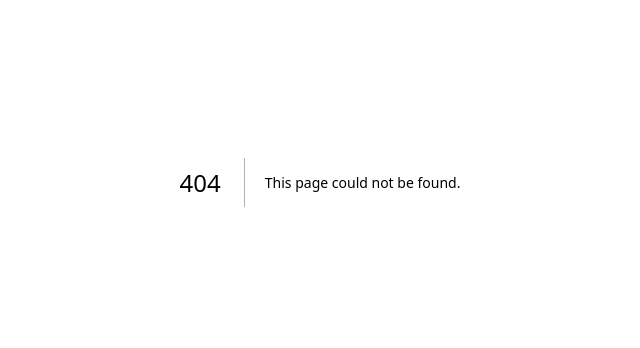
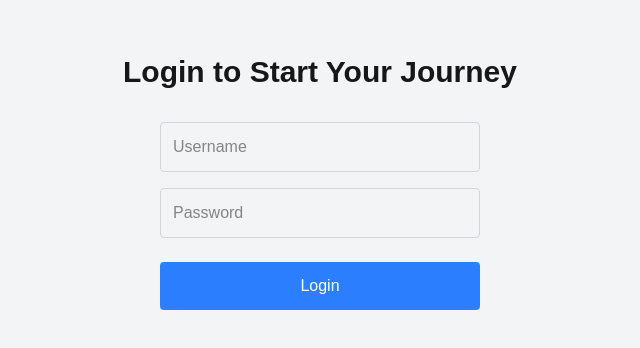
Before and after one commit to RigersUliu/ai-tourism-guide, a Next.js app: page /login in a window 1280 px wide. Before the commit this address had no page. Shown: the part 218-566 px from the top of the page, without its empty margins (320-960 px from the left). Built offline with nearby package versions, Linux system fonts and the light colour scheme.

Commit message:
made adjusments

```diff
--- /dev/null
+++ b/src/app/api/ai/route.ts
@@ -0,0 +1,13 @@
+import { NextResponse } from 'next/server';
+
+export async function POST(request: Request) {
+  const { query } = await request.json();
+
+  const aiResponse = await getAIResponse(query);
+
+  return NextResponse.json({ answer: aiResponse });
+}
+
+async function getAIResponse(query: string) {
+  return `Here’s some information about ${query}.`; // !Replace with actual API call to DeepSeek
+}
--- /dev/null
+++ b/src/app/chat/page.tsx
@@ -0,0 +1,55 @@
+import { useState, useEffect } from 'react';
+import { useSearchParams } from 'next/navigation';
+
+const ChatbotPage = () => {
+  const [message, setMessage] = useState('');
+  const [chatHistory, setChatHistory] = useState<string[]>([]);
+  const searchParams = useSearchParams();
+  const city = searchParams.get('city');
+
+  const fetchAIResponse = async (query: string) => {
+    const res = await fetch('/api/ai', {
+      method: 'POST',
+      headers: { 'Content-Type': 'application/json' },
+      body: JSON.stringify({ query: `Tell me about ${city} and its tourist attractions.` }),
+    });
+    const data = await res.json();
+    setChatHistory((prev) => [...prev, `AI: ${data.answer}`]);
+  };
+
+  const handleSubmit = (e: React.FormEvent) => {
+    e.preventDefault();
+    setChatHistory((prev) => [...prev, `You: ${message}`]);
+    fetchAIResponse(message);
+    setMessage('');
+  };
+
+  useEffect(() => {
+    if (city) {
+      setChatHistory([`Welcome to the tour guide for ${city}! How can I help you?`]);
+    }
+  }, [city]);
+
+  return (
+    <div className="flex flex-col items-center justify-center min-h-screen bg-gray-100">
+      <h1 className="text-3xl font-bold">Chatbot for {city}</h1>
+      <div className="mt-6 space-y-4">
+        {chatHistory.map((msg, index) => (
+          <p key={index} className="text-lg">{msg}</p>
+        ))}
+      </div>
+      <form onSubmit={handleSubmit} className="mt-6">
+        <input
+          type="text"
+          value={message}
+          onChange={(e) => setMessage(e.target.value)}
+          placeholder="Ask something about the city"
+          className="p-3 border border-gray-300 rounded"
+        />
+        <button type="submit" className="ml-2 px-4 py-2 bg-blue-500 text-white rounded hover:bg-blue-600">Send</button>
+      </form>
+    </div>
+  );
+};
+
+export default ChatbotPage;
--- /dev/null
+++ b/src/app/login/page.tsx
@@ -0,0 +1,42 @@
+// app/login/page.tsx
+import { useState } from 'react';
+import { useRouter } from 'next/navigation';
+
+const LoginPage = () => {
+  const [username, setUsername] = useState('');
+  const [password, setPassword] = useState('');
+  const router = useRouter();
+
+  const handleLogin = (e: React.FormEvent) => {
+    e.preventDefault();
+    // Authentication logic (JWT/OAuth) will go here.
+    router.push('/map');
+  };
+
+  return (
+    <div className="flex flex-col items-center justify-center min-h-screen bg-gray-100">
+      <h1 className="text-3xl font-bold">Login to Start Your Journey</h1>
+      <form className="mt-6 w-80" onSubmit={handleLogin}>
+        <input
+          type="text"
+          placeholder="Username"
+          value={username}
+          onChange={(e) => setUsername(e.target.value)}
+          className="w-full p-3 mt-2 border border-gray-300 rounded"
+        />
+        <input
+          type="password"
+          placeholder="Password"
+          value={password}
+          onChange={(e) => setPassword(e.target.value)}
+          className="w-full p-3 mt-4 border border-gray-300 rounded"
+        />
+        <button type="submit" className="w-full p-3 mt-6 bg-blue-500 text-white rounded hover:bg-blue-600">
+          Login
+        </button>
+      </form>
+    </div>
+  );
+};
+
+export default LoginPage;
--- /dev/null
+++ b/src/app/map/page.tsx
@@ -0,0 +1,25 @@
+import { useRouter } from 'next/navigation';
+
+const MapPage = () => {
+  const router = useRouter();
+
+  const handleCitySelection = (city: string) => {
+    router.push(`/chat?city=${city}`);
+  };
+
+  return (
+    <div className="flex flex-col items-center justify-center min-h-screen bg-gray-100">
+      <h1 className="text-3xl font-bold">Select a City</h1>
+      <div className="mt-6 space-x-4">
+        <button onClick={() => handleCitySelection('Albania')} className="px-4 py-2 bg-blue-500 text-white rounded hover:bg-blue-600">
+          Albania
+        </button>
+        <button onClick={() => handleCitySelection('Paris')} className="px-4 py-2 bg-blue-500 text-white rounded hover:bg-blue-600">
+          Paris
+        </button>
+      </div>
+    </div>
+  );
+};
+
+export default MapPage;
```
